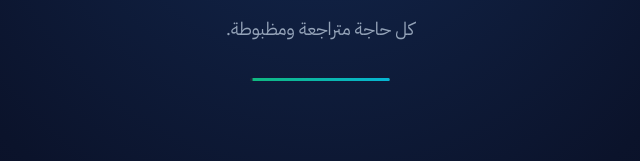
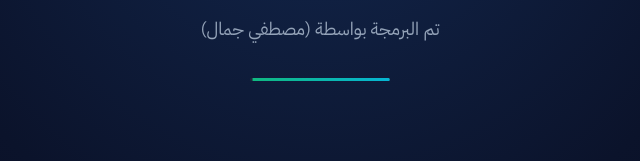
Before and after one commit to mostafaga077-blip/gate-audit, a plain HTML site: page index.html in a window 1280 px wide. Shown: the part 492-653 px from the top of the page, 320-960 px from the left. Drawn offline with nearby package versions, Linux system fonts and the light colour scheme.

Commit message:
index.html

```diff
--- a/index.html
+++ b/index.html
@@ -81,7 +81,7 @@ nav .on{color:var(--g2);font-weight:700}
 <script src="https://cdnjs.cloudflare.com/ajax/libs/jspdf/2.5.1/jspdf.umd.min.js"></script>
 </head>
 <body><div id="app"></div><nav id="nav"></nav>
-<div id="sp"><div class="sp-c"><div class="sp-l"><svg viewBox="0 0 148 148" aria-hidden="true"><defs><linearGradient id="gr" x1="0" y1="0" x2="1" y2="1"><stop offset="0" stop-color="#4edea3"/><stop offset="1" stop-color="#06b6d4"/></linearGradient></defs><circle class="r1" cx="74" cy="74" r="68"/><circle class="r2" cx="74" cy="74" r="56"/><circle class="bd" cx="120" cy="122" r="15"/><path class="ck" d="M113 122l5 5 9-10"/></svg><span class="i">confirmation_number</span></div><h1 class="sp-t"><span style="--d:.9s">جرد</span><span style="--d:1.15s">بوابة</span></h1><div class="sp-ln"></div><p class="sp-s">كل حاجة متراجعة ومظبوطة.</p><div class="sp-p"><i></i></div></div></div>
+<div id="sp"><div class="sp-c"><div class="sp-l"><svg viewBox="0 0 148 148" aria-hidden="true"><defs><linearGradient id="gr" x1="0" y1="0" x2="1" y2="1"><stop offset="0" stop-color="#4edea3"/><stop offset="1" stop-color="#06b6d4"/></linearGradient></defs><circle class="r1" cx="74" cy="74" r="68"/><circle class="r2" cx="74" cy="74" r="56"/><circle class="bd" cx="120" cy="122" r="15"/><path class="ck" d="M113 122l5 5 9-10"/></svg><span class="i">confirmation_number</span></div><h1 class="sp-t"><span style="--d:.9s">جرد</span><span style="--d:1.15s">بوابة</span></h1><div class="sp-ln"></div><p class="sp-s">تم البرمجة بواسطة (مصطفي جمال)</p><div class="sp-p"><i></i></div></div></div>
 <script>
 const K='gate_audit_v1',$=s=>document.querySelector(s);
 let S={};try{S=JSON.parse(localStorage.getItem(K))||{}}catch(e){}
```
